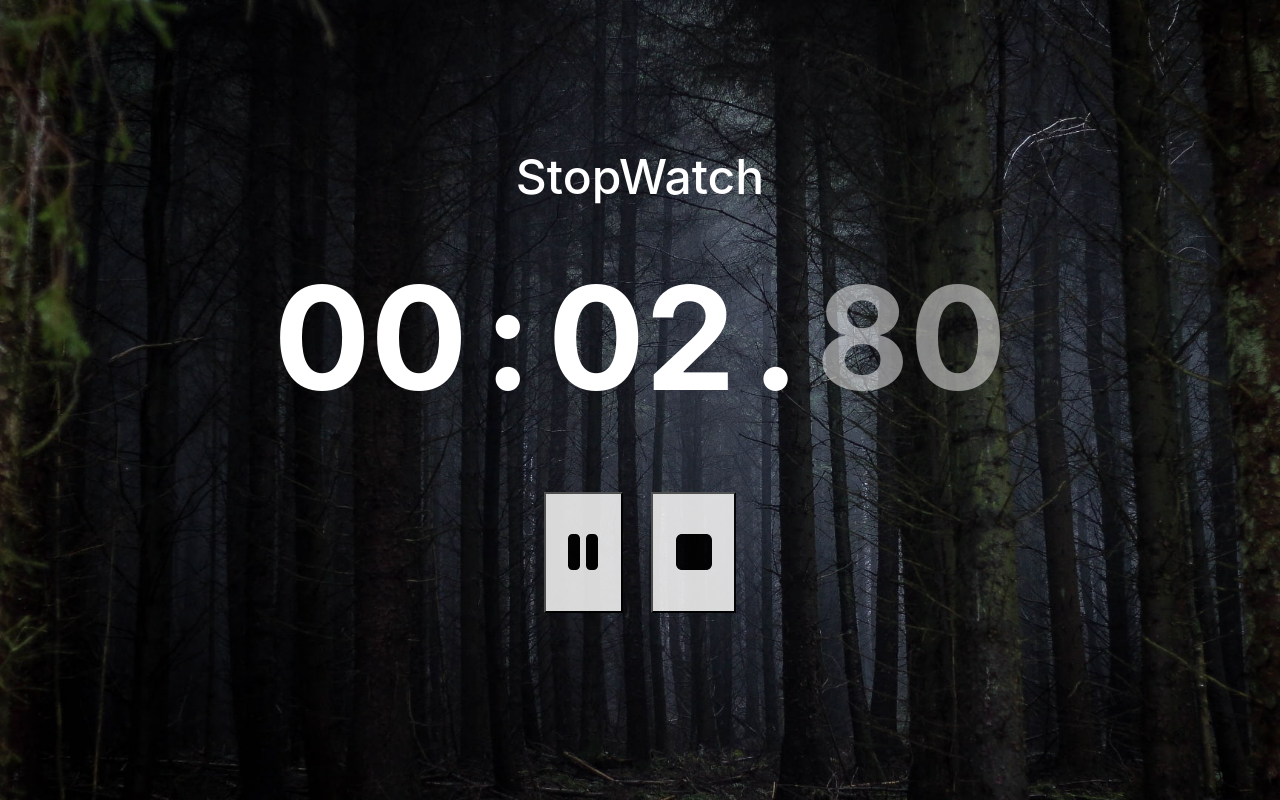
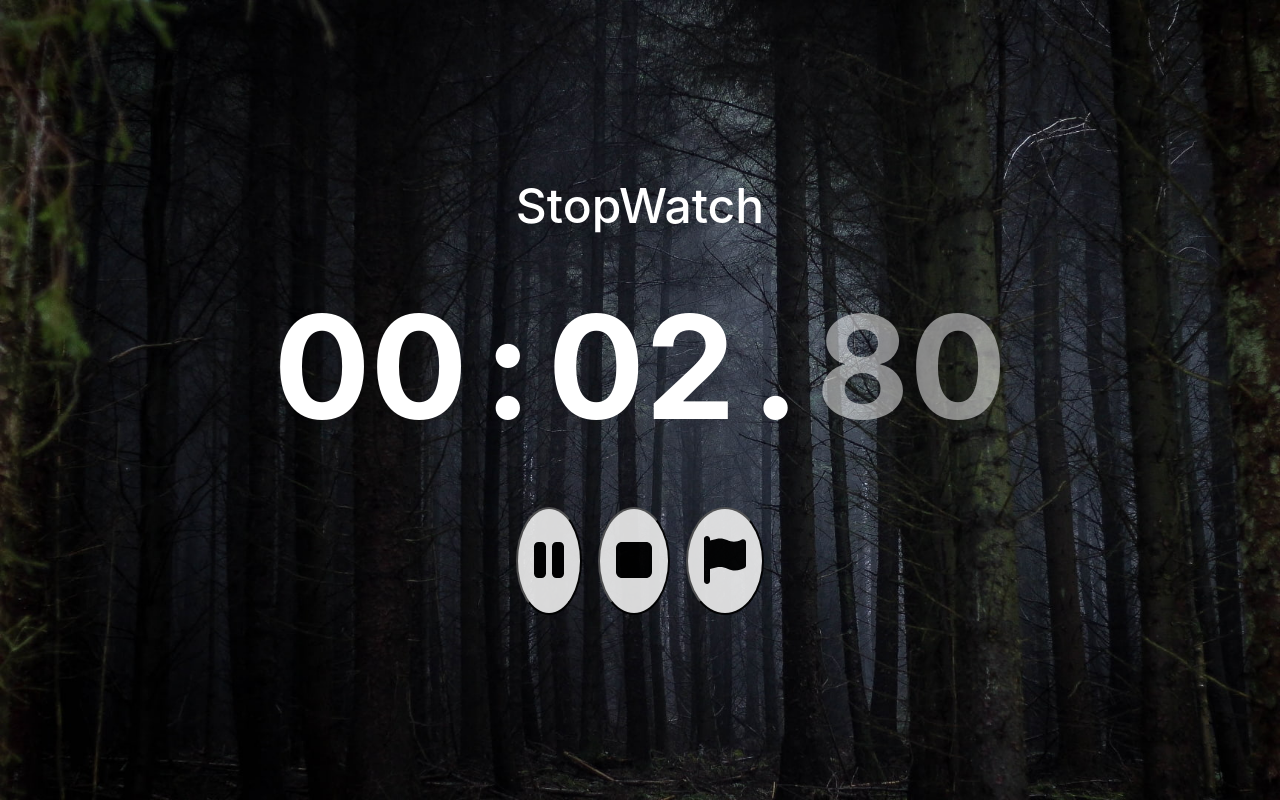
Before and after one commit to HarshithPaladi/stopwatch, a React (Create React App) app: page / in a window 1280 px wide. Both pictures are taken after a click on the button 640 px from the left and 552 px from the top of the page. Built offline with nearby package versions, Linux system fonts and the light colour scheme.

Commit message:
[Update.Partial] Lap Functionality

```diff
--- a/src/components/StopWatch/StopWatchComponent.css
+++ b/src/components/StopWatch/StopWatchComponent.css
@@ -11,6 +11,13 @@
     padding: 0.5rem;
     font-size: calc(1rem + 10vw);
 }
+
+.stopwatch__lap{
+    display: flex;
+    justify-content: center;
+    align-items: center;
+    flex-wrap: wrap;
+}
 .ms{
     opacity: 0.5;
 }
@@ -20,16 +27,17 @@
     align-items: flex-end;
 } */
 
-.stopwatch__buttons {
+/* .stopwatch__buttons {
     margin: 1.5rem;
     text-align: center;
-}
+} */
 
 .stopwatch__button {
-    margin: calc(0.5rem + 0.5vw);
-    padding: calc(1rem + 0.5vw);
+    margin: calc(0.5rem);
+    padding: calc(1rem);
     font-size: calc(1rem + 2.5vw);
     opacity: 0.9;
+    border-radius: 50%;
 }
 
 .stopwatch__button:hover {
--- a/src/components/StopWatch/StopWatchComponent.jsx
+++ b/src/components/StopWatch/StopWatchComponent.jsx
@@ -6,12 +6,14 @@ import {
 	faPause,
 	faStop,
 	faRedo,
+	faFlag,
 } from "@fortawesome/free-solid-svg-icons";
 
 function StopWatchComponent() {
 	const [startTime, setStartTime] = useState(0);
 	const [currentTime, setCurrentTime] = useState(0);
 	const [timerOn, setTimerOn] = useState(false);
+	const [laps, setLaps] = useState([]);
 
 	useEffect(() => {
 		if (timerOn) {
@@ -35,11 +37,21 @@ function StopWatchComponent() {
 	const stopTimer = () => {
 		setTimerOn(false);
 		setCurrentTime(0);
+		resetLaps();
 	};
 
 	const resetTimer = () => {
 		setStartTime(Date.now());
 		setCurrentTime(0);
+		resetLaps();
+	};
+
+	const lapTimer = () => {
+		setLaps([...laps, currentTime]);
+	};
+
+	const resetLaps = () => {
+		setLaps([]);
 	};
 
 	return (
@@ -81,6 +93,9 @@ function StopWatchComponent() {
 										<button className="stopwatch__button" onClick={stopTimer}>
 											<FontAwesomeIcon icon={faStop} />
 										</button>
+										<button className="stopwatch__button" onClick={lapTimer}>
+											<FontAwesomeIcon icon={faFlag} />
+										</button>
 									</Fragment>
 								)}
 								{!timerOn && currentTime > 0 && (
@@ -94,6 +109,28 @@ function StopWatchComponent() {
 									</Fragment>
 								)}
 							</div>
+							<div className="stopwatch__laps">
+								{laps.length > 0 && <h3>Laps</h3>}
+								{laps.map((lap, index) => {
+									return (
+										<Fragment>
+											<div className="stopwatch__lap" key={index}>
+												<span className="">
+													{("0" + Math.floor((lap / 60000) % 60)).slice(-2)}
+												</span>
+												<span className="">:</span>
+												<span className="">
+													{("0" + Math.floor((lap / 1000) % 60)).slice(-2)}
+												</span>
+												<span className="">.</span>
+												<span className="ms">
+													{("0" + Math.floor((lap % 1000) / 10)).slice(-2)}
+												</span>
+											</div>
+										</Fragment>
+									);
+								})}
+							</div>
 						</div>
 					</div>
 				</div>
```
